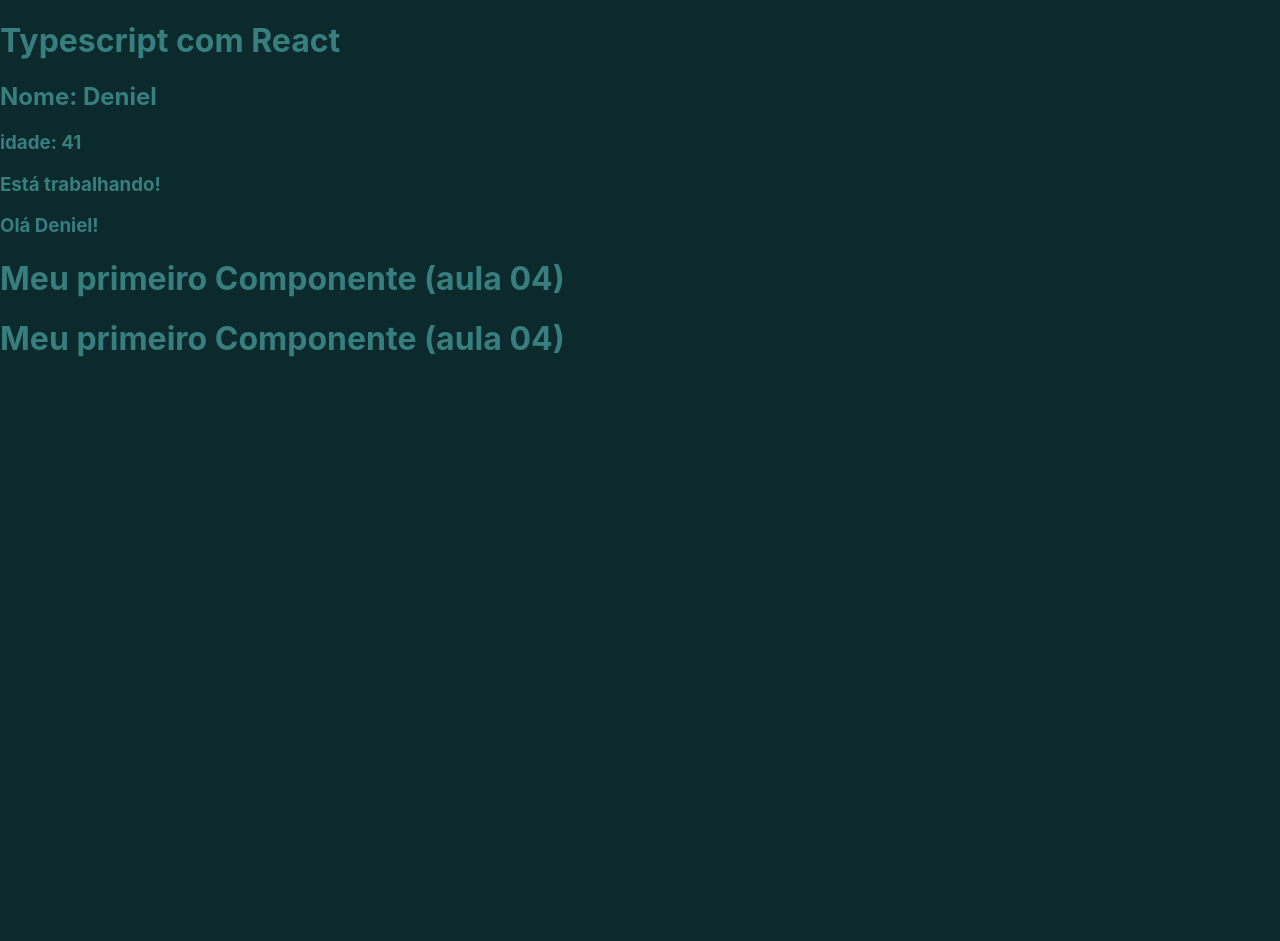
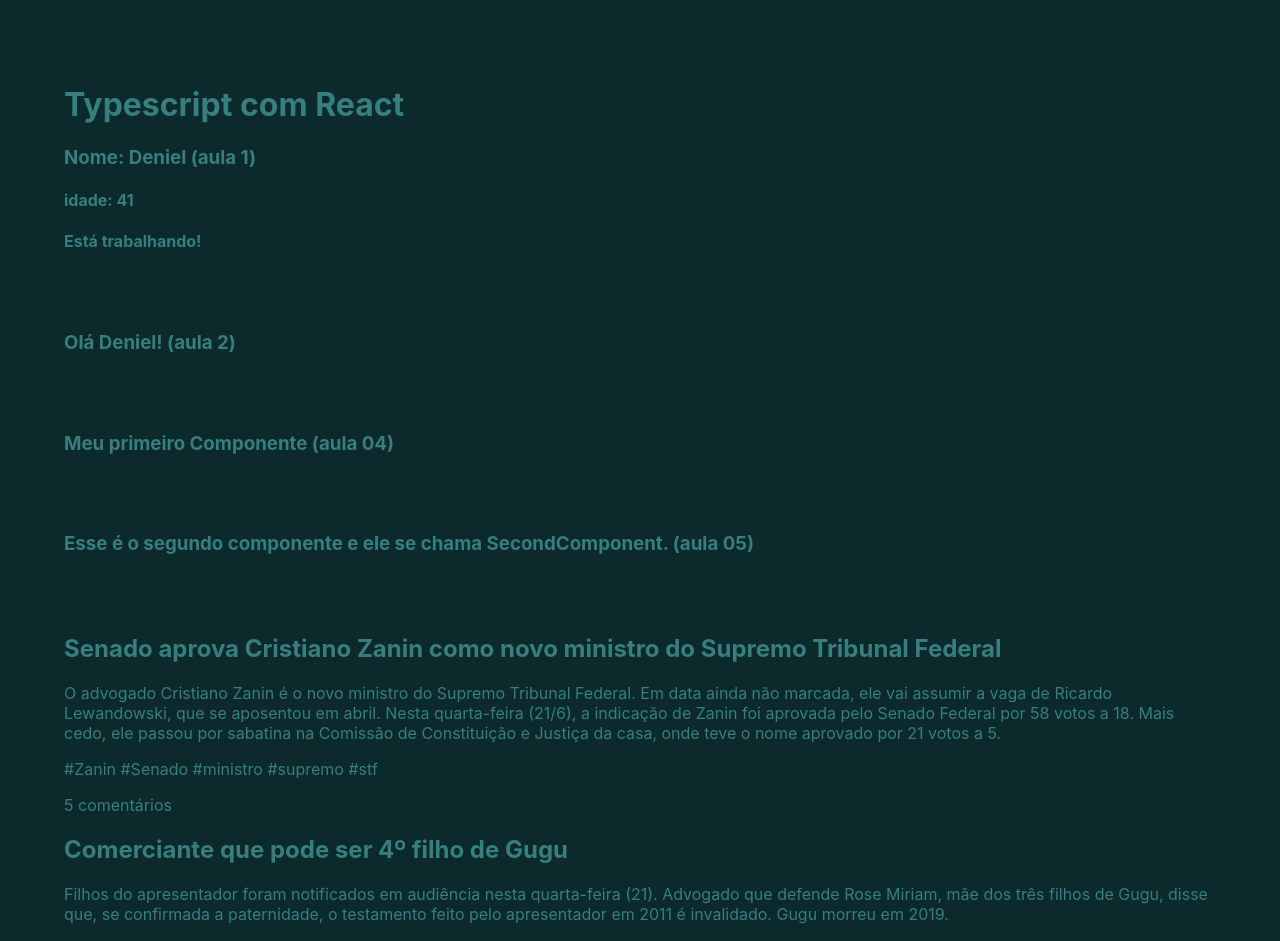
Before and after one commit to denieldiniz/TypeScript, a React (Create React App) app in the folder 11_react_com_ts/: page / in a window 1280 px wide. Shown: the top 941 px of the page. Before the commit the page ends 800 px from the top, so only its background shows below. Built offline with nearby package versions, Linux system fonts and the light colour scheme.

Commit message:
componente desestruturado

```diff
--- a/11_react_com_ts/src/App.tsx
+++ b/11_react_com_ts/src/App.tsx
@@ -2,6 +2,8 @@ import React from "react";
 // import logo from './logo.svg';
 // import './App.css';
 import { FirstComponent } from "./components/FirstComponent"; // da aula 04
+import SecondComponent from "./components/SecondCOmponent";
+import Desestruturado from "./components/Desestruturado";
 
 function App() {
   //------------------------------------------------------
@@ -23,7 +25,7 @@ function App() {
   // 04 - Importação de componentes
 
   //------------------------------------------------------
-  // 05 -
+  // 05 - Destructurig nas Props
 
   //------------------------------------------------------
   // 06 -
@@ -44,23 +46,47 @@ function App() {
     <div className="App">
       <h1>Typescript com React</h1>
 
-      {/* 01 -------------------------*/}
-      <h2>Nome: {nome}</h2>
-      <h3>idade: {idade}</h3>
-      <h3>
+      {/* 01 - Variáveis -------------------- */}
+      <h3>Nome: {nome} (aula 1)</h3>
+      <h4>idade: {idade}</h4>
+      <h4>
         {trabalhando && (
           <div>
             <p>Está trabalhando!</p>
           </div>
         )}
-      </h3>
+      </h4>
+      <br />
+      <br />
 
-      {/* 02 -------------------------*/}
-      <h3>{saudacao(nome)} </h3>
+      {/* 02 - Funções ---------------------- */}
+      <h3>{saudacao(nome)} (aula 2) </h3>
+      <br />
+      <br />
 
-      {/* 04 -------------------------*/}
+      {/* 04 - Importação de componentes ---- */}
       <FirstComponent />
-      <FirstComponent />
+      <br />
+      <br />
+
+      {/* 05 - Destructurig nas Props ------- */}
+      <SecondComponent nome="SecondComponent" />
+      <br />
+      <br />
+
+      <Desestruturado
+        titulo="Senado aprova Cristiano Zanin como novo ministro do Supremo Tribunal Federal"
+        conteudo="O advogado Cristiano Zanin é o novo ministro do Supremo Tribunal Federal. Em data ainda não marcada, ele vai assumir a vaga de Ricardo Lewandowski, que se aposentou em abril. Nesta quarta-feira (21/6), a indicação de Zanin foi aprovada pelo Senado Federal por 58 votos a 18. Mais cedo, ele passou por sabatina na Comissão de Constituição e Justiça da casa, onde teve o nome aprovado por 21 votos a 5."
+        numComentarios={5}
+        tags={["Zanin", "Senado", "ministro", "supremo", "stf"]}
+      />
+
+      <Desestruturado
+        titulo="Comerciante que pode ser 4º filho de Gugu"
+        conteudo="Filhos do apresentador foram notificados em audiência nesta quarta-feira (21). Advogado que defende Rose Miriam, mãe dos três filhos de Gugu, disse que, se confirmada a paternidade, o testamento feito pelo apresentador em 2011 é invalidado. Gugu morreu em 2019."
+        numComentarios={521}
+        tags={["Gugu", "apresentador", "Comerciante"]}
+      />
     </div>
   );
 }
--- /dev/null
+++ b/11_react_com_ts/src/components/Desestruturado.tsx
@@ -0,0 +1,29 @@
+// componente desestruturado
+
+import * as React from "react";
+
+interface Props {
+  titulo: string;
+  conteudo: string;
+  numComentarios: number;
+  tags: string[];
+}
+
+const Desestruturado: React.FunctionComponent<Props> = ({ titulo, conteudo, numComentarios, tags }: Props) => {
+  return (
+    <div>
+      <h2>{titulo}</h2>
+      <p>{conteudo}</p>
+
+      <div>
+        {tags.map((tag) => (
+          <span>#{tag} </span>
+        ))}
+      </div>
+
+      <p>{numComentarios} comentários</p>
+    </div>
+  );
+};
+
+export default Desestruturado;
--- a/11_react_com_ts/src/components/FirstComponent.tsx
+++ b/11_react_com_ts/src/components/FirstComponent.tsx
@@ -36,7 +36,7 @@ import * as R from "react";
 export function FirstComponent(): R.ReactElement {
   return (
     <div>
-      <h1>Meu primeiro Componente (aula 04)</h1>
+      <h3>Meu primeiro Componente (aula 04)</h3>
     </div>
   );
 }
--- /dev/null
+++ b/11_react_com_ts/src/components/SecondCOmponent.tsx
@@ -0,0 +1,18 @@
+// 05 second component
+// tsrsfc
+
+import * as React from "react";
+
+interface ISecondComponentProps {
+  nome: string;
+}
+
+const SecondComponent: React.FunctionComponent<ISecondComponentProps> = (props) => {
+  return (
+    <div>
+      <h3>Esse é o segundo componente e ele se chama {props.nome}. (aula 05)</h3>
+    </div>
+  );
+};
+
+export default SecondComponent;
--- a/11_react_com_ts/src/index.css
+++ b/11_react_com_ts/src/index.css
@@ -6,6 +6,7 @@ body {
   -moz-osx-font-smoothing: grayscale;
   background-color: #0c2a2c;
   color: #377e7e;
+  padding: 4em;
 }
 
 code {
```
